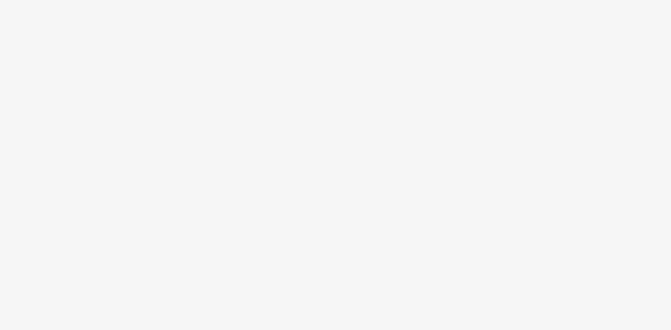
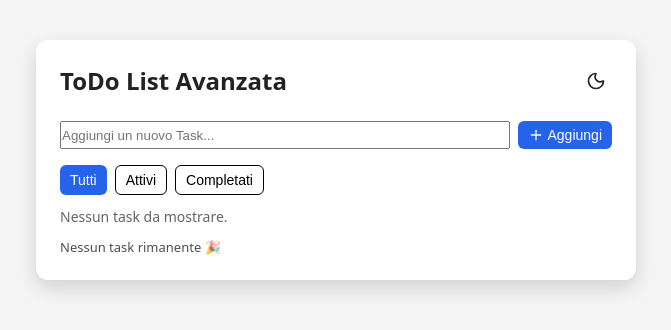
Before and after one commit to Damilola91/Lezioni-Nov, a React (Vite) app in the folder React/vite-project/: page / in a window 1280 px wide. Shown: the top 330 px of the page, without its empty margins (304-975 px from the left). Built offline with nearby package versions, Linux system fonts and the light colour scheme.

Commit message:
add: Todo Completed Component

```diff
--- a/React/vite-project/src/App.jsx
+++ b/React/vite-project/src/App.jsx
@@ -1,7 +1,12 @@
 import "./App.css";
+import TodoComponent from "./components/TodoComponent/TodoComponent";
 
 const App = () => {
-  return <></>;
+  return (
+    <>
+      <TodoComponent />
+    </>
+  );
 };
 
 export default App;
--- /dev/null
+++ b/React/vite-project/src/components/TodoComponent/TodoComponent.jsx
@@ -0,0 +1,34 @@
+import { useContext } from "react";
+import { ThemeContext } from "../../context/ThemeContext";
+
+import TodoForm from "../TodoForm/TodoForm";
+import TodoList from "../TodoList/TodoList";
+
+import useTodos from "../../hooks/useTodos";
+import { Moon, Sun } from "lucide-react";
+
+const TodoComponent = () => {
+  const { isDarkMode, toggleThemeMode } = useContext(ThemeContext);
+  const { todos, addTodo, toggleTodo, deleteTodo, editTodo } = useTodos();
+
+  return (
+    <div className="app">
+      <header className="app-header">
+        <h1 className="app-title">ToDo List Avanzata</h1>
+        <button className="theme-toggle-btn" onClick={toggleThemeMode}>
+          {isDarkMode ? <Sun size={20} /> : <Moon size={20} />}
+        </button>
+      </header>
+
+      <TodoForm onAddTodo={addTodo} />
+
+      <TodoList
+        todos={todos}
+        onToggle={toggleTodo}
+        onDelete={deleteTodo}
+        onEdit={editTodo}
+      />
+    </div>
+  );
+};
+export default TodoComponent;
--- a/React/vite-project/src/components/TodoItem/TodoItem.jsx
+++ b/React/vite-project/src/components/TodoItem/TodoItem.jsx
@@ -1,5 +1,5 @@
 import { useState } from "react";
-import Checkbox from "../CheckBox";
+import Checkbox from "../CheckBox/CheckBox";
 import Button from "../Button/Button";
 import { Trash2, Pencil, Save, X } from "lucide-react";
 
```
